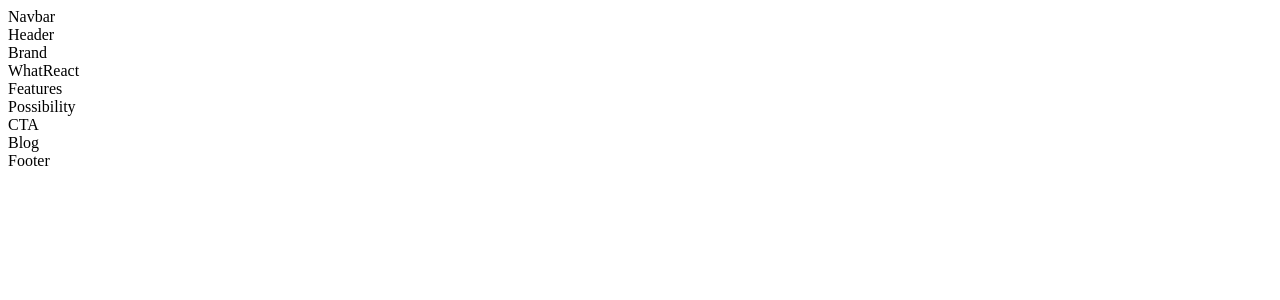
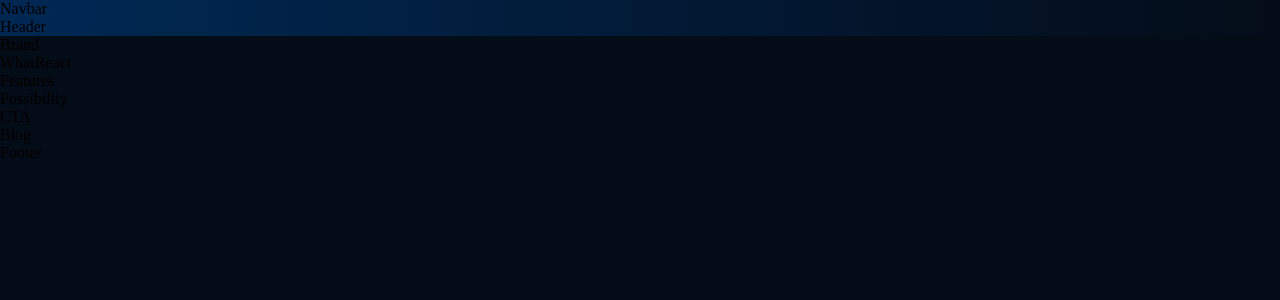
Before and after one commit to Faiyajz/modern-ui-ux-website-react, a React (Create React App) app: page / in a window 1280 px wide. Shown: the top 300 px of the page. Built offline with nearby package versions, Linux system fonts and the light colour scheme.

Commit message:
css gradient and animation from angrytools.com and animista.net added to the whole project

```diff
--- /dev/null
+++ b/src/App.css
@@ -0,0 +1,93 @@
+*{
+    box-sizing: border-box;
+    padding: 0;
+    margin: 0;
+    scroll-behavior: smooth;
+}
+
+body{
+    background: var(--color-bg);
+}
+
+a{
+    color: unset;
+    text-decoration: none;
+}
+
+.gradient__bg{
+
+    /* ff 3.6+ */
+    background:-moz-radial-gradient(circle at 3% 25%, rgba(0, 40, 83, 1) 0%, rgba(4, 12, 24, 1) 100%);
+
+    /* safari 5.1+,chrome 10+ */
+    background:-webkit-radial-gradient(circle at 3% 25%, rgba(0, 40, 83, 1) 0%, rgba(4, 12, 24, 1) 100%);
+
+    /* opera 11.10+ */
+    background:-o-radial-gradient(circle at 3% 25%, rgba(0, 40, 83, 1) 0%, rgba(4, 12, 24, 1) 100%);
+
+    /* ie 10+ */
+    background:-ms-radial-gradient(circle at 3% 25%, rgba(0, 40, 83, 1) 0%, rgba(4, 12, 24, 1) 100%);
+
+    /* global 92%+ browsers support */
+    background:radial-gradient(circle at 3% 25%, rgba(0, 40, 83, 1) 0%, rgba(4, 12, 24, 1) 100%);
+
+}
+
+.gradient__text {
+    background: var(--gradient-text);
+    background-clip: text;
+    -webkit-background-clip: text;
+    -webkit-text-fill-color:transparent;
+}
+
+.section__padding{
+    padding: 4rem 6rem;
+}
+
+.section__margin{
+    margin: 4rem 6rem;
+}
+
+.scale-up-center {
+	-webkit-animation: scale-up-center 0.4s cubic-bezier(0.390, 0.575, 0.565, 1.000) both;
+	        animation: scale-up-center 0.4s cubic-bezier(0.390, 0.575, 0.565, 1.000) both;
+}
+
+ @-webkit-keyframes scale-up-center {
+    0% {
+      -webkit-transform: scale(0.5);
+              transform: scale(0.5);
+    }
+    100% {
+      -webkit-transform: scale(1);
+              transform: scale(1);
+    }
+  }
+  @keyframes scale-up-center {
+    0% {
+      -webkit-transform: scale(0.5);
+              transform: scale(0.5);
+    }
+    100% {
+      -webkit-transform: scale(1);
+              transform: scale(1);
+    }
+  }
+
+  @media screen and (max-width:700px) {
+    .section__padding {
+        padding: 4rem;
+    }
+    .section__margin {
+        margin: 4rem;
+    }
+  }
+
+  @media screen and (max-width:550px) {
+    .section__padding {
+        padding: 4rem 2rem;
+    }
+    .section__margin {
+        margin: 4rem 2rem;
+    }
+  }
--- a/src/App.js
+++ b/src/App.js
@@ -2,6 +2,8 @@
 
 import {Header, Blog, Possibility, Features, WhatReact, Footer} from './containers';
 import {Article, Brand, CTA, Feature, Navbar} from './components';
+
+import './App.css';
 
 const App = () => {
   return (
--- /dev/null
+++ b/src/index.css
@@ -0,0 +1,14 @@
+@import url('https://fonts.googleapis.com/css2?family=Manrope:wght@200;300;400;500;600;700;800&display=swap');
+
+:root {
+  --font-family: 'Manrope', sans-serif;
+
+  --gradient-text: linear-gradient(89.97deg, #AE67FA 1.84%, #F49867 102.67%);
+  --gradient-bar: linear-gradient(103.22deg, #AE67FA -13.86%, #F49867 99.55%);
+
+  --color-bg: #040C18;
+  --color-footer : #031B34;
+  --color-blog: #042c54;
+  --color-text: #81AFDD;
+  --color-subtext: #FF8A71;
+}
--- a/src/index.js
+++ b/src/index.js
@@ -2,5 +2,6 @@
 import ReactDOM from "react-dom";
 
 import App from './App';
+import './index.css';
 
 ReactDOM.render(<App/> , document.getElementById('root'));
```
